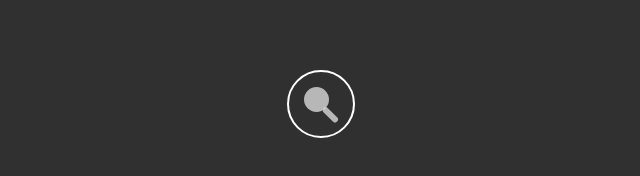
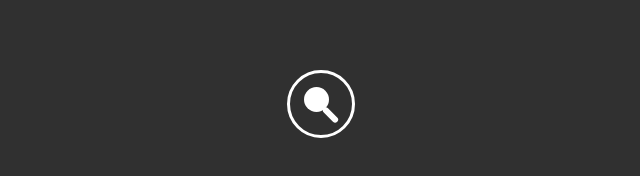
Before and after one commit to hridesh-net/search-icon.github.io, a plain HTML site: page index.html in a window 1280 px wide. In both pictures the pointer is over the element 639 px from the left and 399 px from the top of the page. Shown: the part 296-472 px from the top of the page, without its empty margins (319-959 px from the left). Drawn offline with Linux system fonts and the light colour scheme.

Commit message:
hovering added

```diff
--- a/search.css
+++ b/search.css
@@ -24,6 +24,28 @@ body {
     cursor: pointer;
 }
 
+#search_btn:hover {
+    border: 3px solid white;
+}
+
+#s_icon:hover #search {
+    background: white;
+    height: 1.56rem;
+    width: 1.56rem;
+}
+
+#s_icon:hover #search_tail {
+    height: .37rem;
+    width: 1.2rem;
+    background: white;
+}
+
+#s_icon:hover #search_tail::before {
+    height: .37rem;
+    width: 1.2rem;
+    background: white;
+}
+
 #search {
     border: 1px;
     background: rgba(231, 229, 229, 0.747);
@@ -33,6 +55,13 @@ body {
     margin-right: 1rem;
     transition: all .5s ease-in-out;
 }
+
+
+/* #search:hover {
+    background: white;
+    height: 1.56rem;
+    width: 1.56rem;
+} */
 
 
 /* #search::after {
@@ -56,6 +85,13 @@ body {
     margin-left: .8rem;
     transition: all .5s ease-in-out;
 }
+
+
+/* #search_tail:hover {
+    height: .37rem;
+    width: 1.2rem;
+    background: white;
+} */
 
 #search_tail::before {
     content: '';
```
